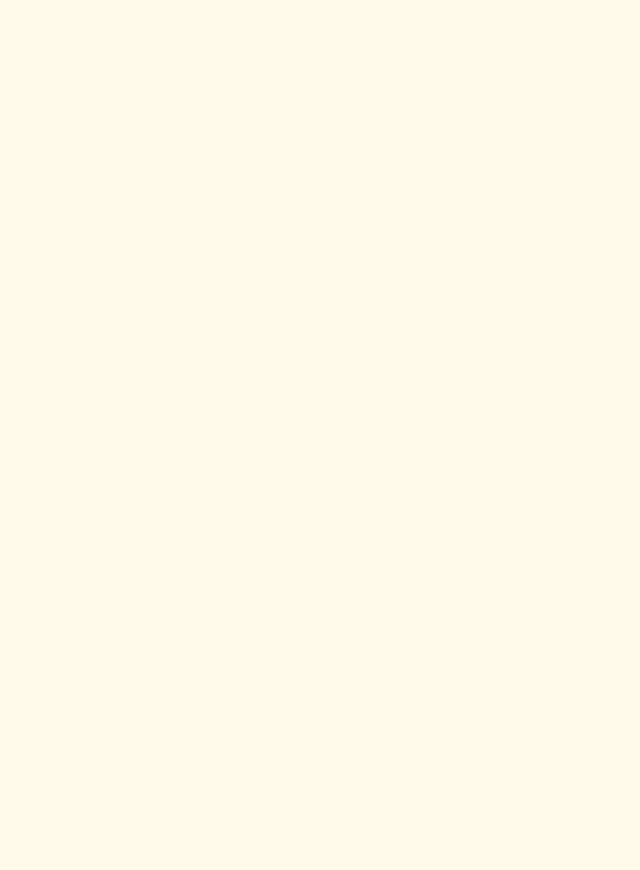
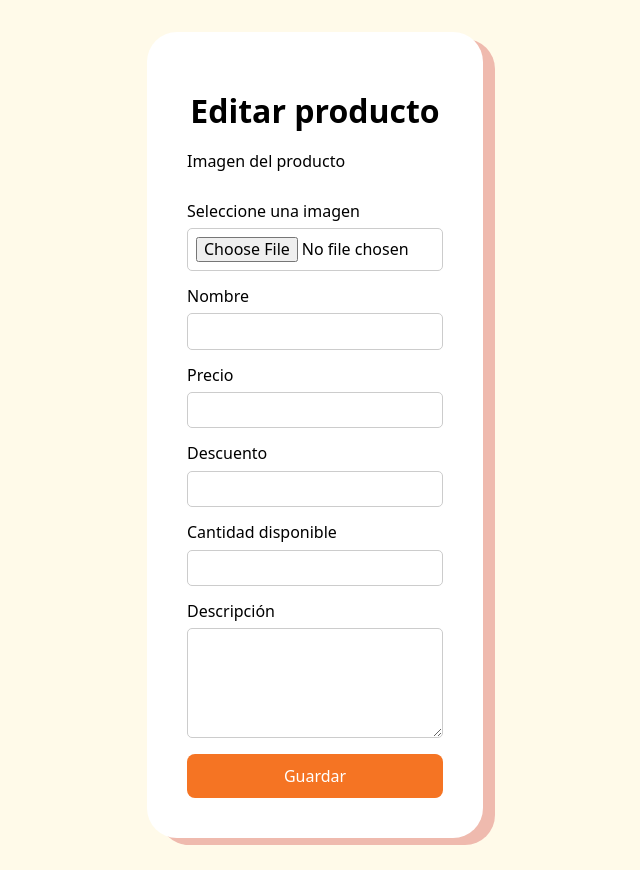
Before and after one commit to gamcode98/Grupo10_Sanwi, a React (Vite) app: page /products/edit/1 in a window 1280 px wide. Before the commit this address had no page. Shown: the whole page, without its empty margins (325-965 px from the left). Before the commit the page ends 800 px from the top, so only its background shows below. Built offline with nearby package versions, Linux system fonts and the light colour scheme; no server answers.

Commit message:
add product edit forn

```diff
--- a/src/App.jsx
+++ b/src/App.jsx
@@ -1,8 +1,8 @@
 import { BrowserRouter, Route, Routes } from 'react-router-dom'
 import { Dashboard } from './routes/Dashboard/Dashboard'
 import { Users } from './routes/Users/Users'
-import { UserDetail } from './routes/UserDetail/UserDetail'
 import { Products } from './routes/Products/Products'
+import { ProductForm } from './routes/ProductForm/ProductForm'
 
 function App() {
   return (
@@ -10,8 +10,8 @@ function App() {
       <Routes>
         <Route index element={<Dashboard />} />
         <Route path='/users' element={<Users />} />
-        <Route path='/users/:id' element={<UserDetail />} />
         <Route path='/products' element={<Products />} />
+        <Route path='/products/edit/:id' element={<ProductForm />} />
       </Routes>
     </BrowserRouter>
   )
--- /dev/null
+++ b/src/routes/ProductForm/ProductForm.jsx
@@ -0,0 +1,100 @@
+import { useEffect, useState } from "react";
+import { useParams } from "react-router-dom";
+import css from "./ProductForm.module.css";
+
+export function ProductForm() {
+  const { id } = useParams();
+  const [product, setProduct] = useState();
+
+  useEffect(() => {
+    fetch(`http://localhost:3000/api/products/${id}`)
+    .then(response => response.json())
+    .then(data => {
+      console.log({data});
+      setProduct(data)
+    })
+  },[id])
+
+  const handleSubmit = (event) => {
+    event.preventDefault();
+    const formData = new FormData(event.target);
+    const data = {
+      image: formData.get("image"),
+      name: formData.get("name"),
+      price: formData.get("price"),
+      description: formData.get("description"),
+    }
+
+    console.log({data});
+  }
+
+  return (
+    <div className={css.container}>
+      <h1 className={css.title}>Editar producto</h1>
+      <form onSubmit={handleSubmit}>
+        <p>Imagen del producto</p>
+        <img
+          src={product?.image}
+          alt={product?.name}
+          className={css.image}
+        />
+        <div className={css.control}>
+          <label htmlFor="image">Seleccione una imagen</label>
+          <input type="file" name="image" id="image" />
+        </div>
+        <div className={css.control}>
+          <label htmlFor="name">Nombre</label>
+          <input
+            type="text"
+            id="name"
+            name="name"
+            defaultValue={product?.name}
+          />
+        </div>
+        <div className={css.control}>
+          <label htmlFor="name">Precio</label>
+          <input
+            type="number"
+            id="price"
+            name="price"
+            defaultValue={product?.price}
+          />
+        </div>
+        <div className={css.control}>
+          <label htmlFor="name">Descuento</label>
+          <input
+            type="number"
+            id="discount"
+            name="discount"
+            defaultValue={product?.discount}
+          />
+        </div>
+        <div className={css.control}>
+          <label htmlFor="name">Cantidad disponible</label>
+          <input
+            type="number"
+            id="stock"
+            name="stock"
+            defaultValue={product?.stock}
+          />
+        </div>
+        <div className={css.control}>
+          <label htmlFor="description">Descripción</label>
+          <textarea
+            name="description"
+            id="description"
+            rows="5"
+            defaultValue={product?.description}
+          >
+          </textarea>
+        </div>
+        <button
+          type="submit"
+          className={css.buttonSubmit}
+        >
+          Guardar
+        </button>
+      </form>
+    </div>
+  );
+}
--- /dev/null
+++ b/src/routes/ProductForm/ProductForm.module.css
@@ -0,0 +1,64 @@
+.title {
+  text-align: center;
+}
+
+.container {
+  padding: 1rem;
+  border-radius: 30px;
+  box-shadow: 12px 7px 0px 0px #cd333352;
+  background-color: #fff;
+  width: 80%;
+  margin-left: auto;
+  margin-right: auto;
+}
+
+.image {
+  margin-bottom: 1rem;
+  max-width: 80%;
+  display: block;
+}
+
+.control {
+  display: flex;
+  flex-direction: column;
+  margin-bottom: 1rem;
+  gap: 0.5rem;
+}
+
+.control input, .control textarea {
+  padding: 0.5rem;
+  border-radius: 5px;
+  border: 1px solid #ccc;
+  display: block;
+  width: 100%;
+  box-sizing: border-box;
+}
+
+.buttonSubmit {
+  background-color: #F57423;
+  color: white;
+  border-radius: .5rem;
+  padding: .8rem;
+  display: block;
+  border: none;
+  width: 100%;
+}
+
+@media screen and (min-width: 768px) {
+  .container {
+    width: 60%;
+  }
+}
+
+@media screen and (min-width: 1024px) {
+  .container {
+    width: 20%;
+    padding: 2.5rem;
+    margin-bottom: 2rem;
+    margin-top: 2rem;
+  }
+
+  .image {
+    max-width: 200px;
+  }
+}
--- a/src/routes/Products/Products.jsx
+++ b/src/routes/Products/Products.jsx
@@ -21,7 +21,7 @@ export function Products() {
   },[reload])
 
   const goToEditForm = (id) => {
-    navigate(`/products/${id}`)
+    navigate(`/products/edit/${id}`)
   }
 
   const openModal = (id) => {
--- a/src/routes/UserDetail/UserDetail.jsx
+++ /dev/null
@@ -1,20 +0,0 @@
-import { useEffect, useState } from "react";
-import { useParams } from "react-router-dom";
-
-export function UserDetail() {
-  const { id } = useParams();
-  const [user, setUser] = useState();
-
-  useEffect(() => {
-    fetch(`http://localhost:3000/api/users/${id}`)
-    .then(response => response.json())
-    .then(data => setUser(data))
-    .catch(error => console.error(error))
-  },[])
-
-  return (
-    <div>
-      <h1>User Detail</h1>
-    </div>
-  );
-}
```
Also changed, not shown: src/routes/Products/Products.module.css (+0 -8 lines).
